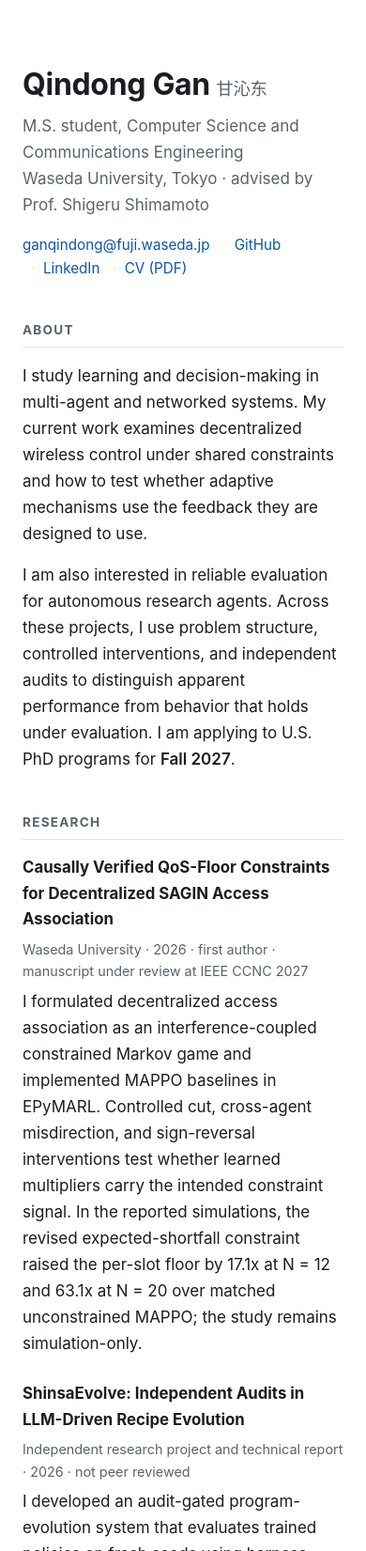
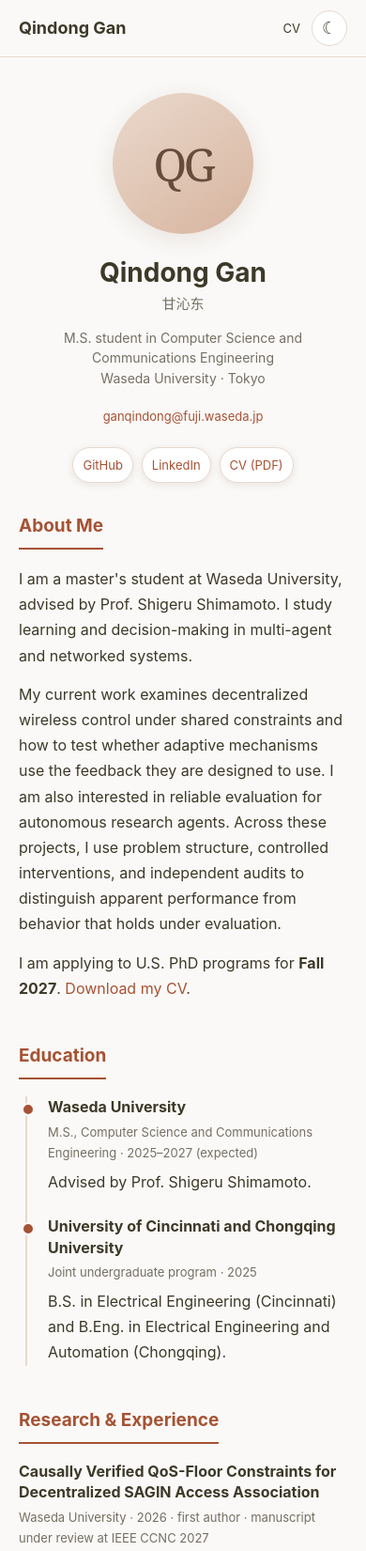
Before and after one commit to Frankiegan912/Frankiegan912.github.io, a plain HTML site: page index.html in a window 390 px wide. Shown: the top 1651 px of the page at 94% size. Drawn offline with Linux system fonts and the light colour scheme.

Commit message:
Apply Luka-inspired layout to academic homepage

```diff
--- a/index.html
+++ b/index.html
@@ -3,170 +3,78 @@
 <head>
 <meta charset="utf-8">
 <meta name="viewport" content="width=device-width, initial-scale=1">
-<title>Qindong Gan</title>
-<meta name="description" content="Qindong Gan (Frankie), an M.S. student at Waseda University studying multi-agent learning, networked systems, and reliable evaluation of adaptive agents.">
+<meta name="description" content="Qindong Gan (Frankie) studies multi-agent learning, networked systems, and reliable evaluation of adaptive agents at Waseda University.">
+<title>Qindong Gan | Academic Homepage</title>
 <style>
-  :root {
-    --bg: #ffffff;
-    --text: #1a1d21;
-    --muted: #5a626c;
-    --accent: #0b57a4;
-    --rule: #e3e6ea;
-    --tag-bg: #f1f4f7;
-  }
-  @media (prefers-color-scheme: dark) {
-    :root {
-      --bg: #14171a;
-      --text: #e6e9ec;
-      --muted: #9aa4af;
-      --accent: #6db3f2;
-      --rule: #2a2f35;
-      --tag-bg: #1e2329;
-    }
-  }
-  * { box-sizing: border-box; }
-  body {
-    margin: 0;
-    background: var(--bg);
-    color: var(--text);
-    font: 17px/1.65 -apple-system, BlinkMacSystemFont, "Segoe UI", Roboto, "Helvetica Neue", Arial, sans-serif;
-    -webkit-font-smoothing: antialiased;
-  }
-  main {
-    max-width: 44rem;
-    margin: 0 auto;
-    padding: 4rem 1.5rem 3rem;
-  }
-  h1 {
-    font-size: 2rem;
-    margin: 0 0 0.2rem;
-    letter-spacing: -0.01em;
-  }
-  .zh { font-weight: 400; color: var(--muted); font-size: 1.15rem; margin-left: 0.4rem; }
-  .subtitle { color: var(--muted); margin: 0.15rem 0 1rem; }
-  .links { margin: 0 0 2.2rem; padding: 0; font-size: 0.95rem; }
-  .links a { color: var(--accent); text-decoration: none; }
-  .links a:hover { text-decoration: underline; }
-  .links span.sep { color: var(--rule); margin: 0 0.55rem; }
-  h2 {
-    font-size: 0.85rem;
-    text-transform: uppercase;
-    letter-spacing: 0.09em;
-    color: var(--muted);
-    border-bottom: 1px solid var(--rule);
-    padding-bottom: 0.4rem;
-    margin: 2.6rem 0 1rem;
-  }
-  p { margin: 0 0 1rem; }
-  .item { margin-bottom: 1.6rem; }
-  .item h3 { font-size: 1.05rem; margin: 0 0 0.35rem; }
-  .item .meta { color: var(--muted); font-size: 0.9rem; margin-bottom: 0.35rem; }
-  .item p { margin: 0; }
-  .pub { padding-left: 1.6rem; text-indent: -1.6rem; margin-bottom: 1rem; }
-  .pub .status {
-    display: inline-block; text-indent: 0;
-    font-size: 0.8rem; color: var(--muted);
-    background: var(--tag-bg); border: 1px solid var(--rule);
-    border-radius: 4px; padding: 0.05rem 0.45rem; margin-left: 0.35rem;
-    vertical-align: 1px;
-  }
-  strong { font-weight: 600; }
-  footer {
-    margin-top: 3.5rem; padding-top: 1rem;
-    border-top: 1px solid var(--rule);
-    color: var(--muted); font-size: 0.85rem;
-  }
-  a { color: var(--accent); }
+:root{color-scheme:light;--bg:#faf9f7;--text:#3d3929;--muted:#756f63;--accent:#a65234;--line:#e8d9cf;--surface:#fff;--shadow:rgba(106,67,48,.12)}
+:root[data-theme="dark"]{color-scheme:dark;--bg:#1a1917;--text:#e3ded5;--muted:#b4a99b;--accent:#e89573;--line:#49382e;--surface:#24211e;--shadow:rgba(0,0,0,.3)}
+*{box-sizing:border-box}html{scroll-behavior:smooth}body{margin:0;background:var(--bg);color:var(--text);font:16px/1.7 -apple-system,BlinkMacSystemFont,"Segoe UI",Roboto,Arial,sans-serif;-webkit-font-smoothing:antialiased}
+a{color:var(--accent);text-decoration:none;text-underline-offset:.18em}a:hover{text-decoration:underline}a:focus-visible,button:focus-visible{outline:2px solid var(--accent);outline-offset:4px}
+.top-nav{position:sticky;top:0;z-index:10;background:var(--bg);border-bottom:1px solid var(--line)}
+.nav-inner{max-width:1120px;min-height:60px;margin:auto;padding:0 32px;display:flex;align-items:center;justify-content:space-between;gap:20px}
+.brand{color:var(--text);font-weight:650;font-size:18px;white-space:nowrap}.nav-links{display:flex;align-items:center;gap:22px;font-size:13px}.nav-links a{color:var(--text)}
+.theme-toggle{width:38px;height:38px;border:1px solid var(--line);border-radius:50%;background:var(--surface);color:var(--text);cursor:pointer;font-size:18px;line-height:1}
+.layout{max-width:1120px;margin:0 auto;padding:0 32px;display:grid;grid-template-columns:280px minmax(0,1fr);column-gap:64px;align-items:start}
+.sidebar{position:sticky;top:60px;padding:60px 0 40px;text-align:center}
+.avatar{display:grid;place-items:center;width:200px;height:200px;margin:0 auto 24px;border-radius:50%;background:linear-gradient(145deg,#ead9cc,#d7b49f);box-shadow:0 6px 24px var(--shadow);color:#674b3b;font:64px Georgia,serif;letter-spacing:-.07em;overflow:hidden}
+.avatar img{width:100%;height:100%;object-fit:cover}.sidebar h1{margin:0 0 3px;font-size:28px;line-height:1.25}.zh-name{margin:0 0 12px;color:var(--muted);font-size:15px}
+.role{margin:0 0 18px;color:var(--muted);font-size:14px;line-height:1.55}.email{display:block;margin-bottom:22px;font-size:13px;overflow-wrap:anywhere}
+.social-links{display:flex;flex-wrap:wrap;justify-content:center;gap:9px}.social-links a{min-width:58px;padding:7px 10px;border:1px solid var(--line);border-radius:999px;background:var(--surface);font-size:13px;box-shadow:0 2px 8px var(--shadow)}
+.content{min-width:0;padding:60px 0 36px}section{margin-bottom:42px;scroll-margin-top:86px}
+h2{display:inline-block;margin:0 0 18px;padding-bottom:7px;border-bottom:2px solid var(--accent);color:var(--accent);font-size:19px;font-weight:650}
+h3{margin:0 0 4px;font-size:16px;line-height:1.4}p{margin:0 0 14px}.intro{font-size:17px}
+.timeline{border-left:2px solid var(--line);margin-left:7px}.timeline-item{position:relative;padding:0 0 22px 22px}.timeline-item:last-child{padding-bottom:0}
+.timeline-item::before{content:"";position:absolute;top:7px;left:-6px;width:10px;height:10px;border-radius:50%;background:var(--accent);border:2px solid var(--bg)}
+.meta{color:var(--muted);font-size:13px;margin-bottom:7px}.timeline-item p:last-child{margin-bottom:0}.research-item{margin-bottom:24px}.research-item:last-child{margin-bottom:0}.research-item p{margin-bottom:0}
+.bibliography{list-style:none;padding:0;margin:0}.bibliography li{border-left:3px solid var(--accent);padding:2px 0 2px 15px;margin:0 0 20px}.bibliography li:last-child{margin-bottom:0}
+.pub-title{display:block;font-weight:650}.pub-authors,.pub-status{color:var(--muted);font-size:14px}.pub-status{display:block}
+footer{border-top:1px solid var(--line);padding:22px 0 30px;color:var(--muted);font-size:12px}footer p{margin-bottom:4px}
+@media(max-width:800px){.nav-inner{padding:0 20px}.nav-links{gap:12px}.nav-links .optional{display:none}.layout{display:block;padding:0 24px}.sidebar{position:static;padding:38px 0 10px}.avatar{width:150px;height:150px;font-size:48px}.content{padding-top:30px}}
+@media(max-width:480px){.nav-links a:not(.cv-nav){display:none}.layout{padding:0 20px}.content{padding-top:20px}.intro{font-size:16px}}
 </style>
+<script>try{const saved=localStorage.getItem('theme');if(saved==='dark'||(!saved&&matchMedia('(prefers-color-scheme: dark)').matches))document.documentElement.dataset.theme='dark'}catch(_){}</script>
 </head>
 <body>
-<main>
-  <h1>Qindong Gan<span class="zh">甘沁东</span></h1>
-  <p class="subtitle">M.S. student, Computer Science and Communications Engineering<br>
-  Waseda University, Tokyo · advised by Prof. Shigeru Shimamoto</p>
-
-  <p class="links">
-    <a href="mailto:ganqindong@fuji.waseda.jp">ganqindong@fuji.waseda.jp</a>
-    <span class="sep">·</span><a href="https://github.com/Frankiegan912">GitHub</a>
-    <span class="sep">·</span><a href="https://www.linkedin.com/in/qindong-gan">LinkedIn</a>
-    <span class="sep">·</span><a href="Qindong_Gan_CV.pdf">CV (PDF)</a>
-  </p>
-
-  <h2>About</h2>
-  <p>I study learning and decision-making in multi-agent and networked systems. My
-  current work examines decentralized wireless control under shared constraints and
-  how to test whether adaptive mechanisms use the feedback they are designed to use.</p>
-  <p>I am also interested in reliable evaluation for autonomous research agents. Across
-  these projects, I use problem structure, controlled interventions, and independent
-  audits to distinguish apparent performance from behavior that holds under evaluation.
-  I am applying to U.S. PhD programs for <strong>Fall 2027</strong>.</p>
-
-  <h2>Research</h2>
-
-  <div class="item">
-    <h3>Causally Verified QoS-Floor Constraints for Decentralized SAGIN Access Association</h3>
-    <div class="meta">Waseda University · 2026 · first author · manuscript under review at IEEE CCNC 2027</div>
-    <p>I formulated decentralized access association as an interference-coupled constrained
-    Markov game and implemented MAPPO baselines in EPyMARL. Controlled cut, cross-agent
-    misdirection, and sign-reversal interventions test whether learned multipliers carry the
-    intended constraint signal. In the reported simulations, the revised expected-shortfall
-    constraint raised the per-slot floor by 17.1x at N = 12 and 63.1x at N = 20 over matched
-    unconstrained MAPPO; the study remains simulation-only.</p>
-  </div>
-
-  <div class="item">
-    <h3>ShinsaEvolve: Independent Audits in LLM-Driven Recipe Evolution</h3>
-    <div class="meta">Independent research project and technical report · 2026 · not peer reviewed</div>
-    <p>I developed an audit-gated program-evolution system that evaluates trained policies
-    on fresh seeds using harness-controlled raw rewards without executing candidate recipe
-    code during audits. A 2x2 LunarLander study covered 12 independent outer-loop runs and
-    180 candidates. Candidate-shaped rewards amplified selection errors; fixed-raw training
-    removed score saturation but did not eliminate training-to-audit misranking.
-    <a href="https://github.com/Frankiegan912/shinsa-evolve">Code and reproducibility artifacts</a>
-    · <a href="https://github.com/Frankiegan912/shinsa-evolve/blob/main/paper/main.pdf">Technical report</a></p>
-  </div>
-
-  <div class="item">
-    <h3>Bio-inspired Mapping and Navigation for Robots</h3>
-    <div class="meta">University of Cincinnati · 2024–2025 · supervised by Prof. Ali Minai</div>
-    <p>I contributed to a hippocampus-inspired navigation model using place-cell,
-    boundary-vector-cell, and head-direction-cell representations. My work included visual
-    preprocessing, CNN feature extraction, multimodal fusion experiments, parameter tuning,
-    and analysis of representation stability in simulation.</p>
-  </div>
-
-  <div class="item">
-    <h3>RGB-Thermal Semantic Segmentation for Autonomous Driving</h3>
-    <div class="meta">SERES Group · 2025 · AI algorithm engineering internship</div>
-    <p>I adapted DFormerV2 for RGB-thermal inputs, implemented multimodal fusion modules,
-    and built the training and evaluation workflow for comparative and ablation studies.</p>
-  </div>
-
-  <h2>Manuscripts and Reports</h2>
-  <p class="pub">Q. Gan, Z. Pan, T. D. Ho, J. Wu, and S. Shimamoto,
-  "Causally Verified QoS-Floor Constraints for Decentralized SAGIN Access Association."
-  <span class="status">manuscript under review, IEEE CCNC 2027</span></p>
-  <p class="pub">Q. Gan,
-  "ShinsaEvolve: Independent Audits in LLM-Driven Recipe Evolution."
-  <a href="https://github.com/Frankiegan912/shinsa-evolve/blob/main/paper/main.pdf">Technical report</a>
-  <span class="status">public research artifact, not peer reviewed</span></p>
-
-  <h2>Background</h2>
-  <div class="item">
-    <p>M.S., Computer Science and Communications Engineering, Waseda University (2025–2027, expected).<br>
-    B.S., Electrical Engineering, University of Cincinnati, and B.Eng., Electrical Engineering and Automation,
-    Chongqing University, through their joint program (2025).<br>
-    Former AI algorithm engineering intern working on RGB-thermal semantic segmentation.</p>
-  </div>
-
-  <h2>Contact</h2>
-  <p>The fastest way to reach me is email:
-  <a href="mailto:ganqindong@fuji.waseda.jp">ganqindong@fuji.waseda.jp</a>.
-  I am applying to PhD programs for Fall 2027 and am always happy to hear from
-  groups working on multi-agent learning, networked systems, or reliable evaluation
-  of adaptive agents.</p>
-
-  <footer>Last updated September 2026 · Tokyo</footer>
-</main>
+<nav class="top-nav" aria-label="Main navigation"><div class="nav-inner">
+<a class="brand" href="./">Qindong Gan</a>
+<div class="nav-links"><a class="optional" href="#about">About</a><a class="optional" href="#research">Research</a><a class="optional" href="#publications">Writing</a><a class="cv-nav" href="Qindong_Gan_CV.pdf">CV</a><button class="theme-toggle" type="button" aria-label="Switch to dark mode" aria-pressed="false" title="Toggle light and dark mode">☾</button></div>
+</div></nav>
+<div class="layout">
+<aside class="sidebar" aria-label="Profile">
+<!-- Replace these initials with a profile photo when one is ready. -->
+<div class="avatar" role="img" aria-label="Profile photo placeholder with QG initials">QG</div>
+<h1>Qindong Gan</h1><p class="zh-name" lang="zh">甘沁东</p>
+<p class="role">M.S. student in Computer Science and Communications Engineering<br>Waseda University · Tokyo</p>
+<a class="email" href="mailto:ganqindong@fuji.waseda.jp">ganqindong@fuji.waseda.jp</a>
+<div class="social-links" aria-label="Profile links"><a href="https://github.com/Frankiegan912">GitHub</a><a href="https://www.linkedin.com/in/qindong-gan">LinkedIn</a><a href="Qindong_Gan_CV.pdf">CV (PDF)</a></div>
+</aside>
+<main class="content">
+<section id="about"><h2>About Me</h2>
+<p class="intro">I am a master's student at Waseda University, advised by Prof. Shigeru Shimamoto. I study learning and decision-making in multi-agent and networked systems.</p>
+<p>My current work examines decentralized wireless control under shared constraints and how to test whether adaptive mechanisms use the feedback they are designed to use. I am also interested in reliable evaluation for autonomous research agents. Across these projects, I use problem structure, controlled interventions, and independent audits to distinguish apparent performance from behavior that holds under evaluation.</p>
+<p>I am applying to U.S. PhD programs for <strong>Fall 2027</strong>. <a href="Qindong_Gan_CV.pdf">Download my CV</a>.</p></section>
+<section id="education"><h2>Education</h2><div class="timeline">
+<div class="timeline-item"><h3>Waseda University</h3><div class="meta">M.S., Computer Science and Communications Engineering · 2025–2027 (expected)</div><p>Advised by Prof. Shigeru Shimamoto.</p></div>
+<div class="timeline-item"><h3>University of Cincinnati and Chongqing University</h3><div class="meta">Joint undergraduate program · 2025</div><p>B.S. in Electrical Engineering (Cincinnati) and B.Eng. in Electrical Engineering and Automation (Chongqing).</p></div>
+</div></section>
+<section id="research"><h2>Research &amp; Experience</h2>
+<div class="research-item"><h3>Causally Verified QoS-Floor Constraints for Decentralized SAGIN Access Association</h3><div class="meta">Waseda University · 2026 · first author · manuscript under review at IEEE CCNC 2027</div><p>I formulated decentralized access association as an interference-coupled constrained Markov game and implemented MAPPO baselines in EPyMARL. Controlled cut, cross-agent misdirection, and sign-reversal interventions test whether learned multipliers carry the intended constraint signal. In the reported simulations, the revised expected-shortfall constraint raised the per-slot floor by 17.1× at N = 12 and 63.1× at N = 20 over matched unconstrained MAPPO; the study remains simulation-only.</p></div>
+<div class="research-item"><h3>ShinsaEvolve: Independent Audits in LLM-Driven Recipe Evolution</h3><div class="meta">Independent research project and technical report · 2026 · not peer reviewed</div><p>I developed an audit-gated program-evolution system that evaluates trained policies on fresh seeds using harness-controlled raw rewards without executing candidate recipe code during audits. A 2×2 LunarLander study covered 12 independent outer-loop runs and 180 candidates. Candidate-shaped rewards amplified selection errors; fixed-raw training removed score saturation but did not eliminate training-to-audit misranking. <a href="https://github.com/Frankiegan912/shinsa-evolve">Code and reproducibility artifacts</a> · <a href="https://github.com/Frankiegan912/shinsa-evolve/blob/main/paper/main.pdf">Technical report</a></p></div>
+<div class="research-item"><h3>Bio-inspired Mapping and Navigation for Robots</h3><div class="meta">University of Cincinnati · 2024–2025 · supervised by Prof. Ali Minai</div><p>I contributed to a hippocampus-inspired navigation model using place-cell, boundary-vector-cell, and head-direction-cell representations. My work included visual preprocessing, CNN feature extraction, multimodal fusion experiments, parameter tuning, and analysis of representation stability in simulation.</p></div>
+<div class="research-item"><h3>RGB-Thermal Semantic Segmentation for Autonomous Driving</h3><div class="meta">SERES Group · 2025 · AI algorithm engineering internship</div><p>I adapted DFormerV2 for RGB-thermal inputs, implemented multimodal fusion modules, and built the training and evaluation workflow for comparative and ablation studies.</p></div>
+</section>
+<section id="publications"><h2>Manuscripts &amp; Reports</h2><ol class="bibliography">
+<li><span class="pub-title">Causally Verified QoS-Floor Constraints for Decentralized SAGIN Access Association</span><span class="pub-authors">Q. Gan, Z. Pan, T. D. Ho, J. Wu, and S. Shimamoto</span><span class="pub-status">Manuscript under review, IEEE CCNC 2027</span></li>
+<li><span class="pub-title">ShinsaEvolve: Independent Audits in LLM-Driven Recipe Evolution</span><span class="pub-authors">Q. Gan</span><span class="pub-status">Public research artifact and <a href="https://github.com/Frankiegan912/shinsa-evolve/blob/main/paper/main.pdf">technical report</a>; not peer reviewed</span></li>
+</ol></section>
+<section id="contact"><h2>Contact</h2><p>The fastest way to reach me is <a href="mailto:ganqindong@fuji.waseda.jp">email</a>. I am happy to hear from groups working on multi-agent learning, networked systems, or reliable evaluation of adaptive agents.</p></section>
+<footer><p>© 2026 Qindong Gan · Last updated September 2026</p><p>Layout adapted from <a href="https://github.com/wzsyyh/luka-homepage-template">Luka Homepage Template</a> by Yuheng Yang.</p></footer>
+</main></div>
+<script>
+const toggle=document.querySelector('.theme-toggle');
+function updateToggle(){const dark=document.documentElement.dataset.theme==='dark';toggle.textContent=dark?'☀':'☾';toggle.setAttribute('aria-label',dark?'Switch to light mode':'Switch to dark mode');toggle.setAttribute('aria-pressed',String(dark))}
+updateToggle();
+toggle.addEventListener('click',()=>{const dark=document.documentElement.dataset.theme==='dark';document.documentElement.dataset.theme=dark?'light':'dark';try{localStorage.setItem('theme',dark?'light':'dark')}catch(_){}updateToggle()});
+</script>
 </body>
 </html>
```
